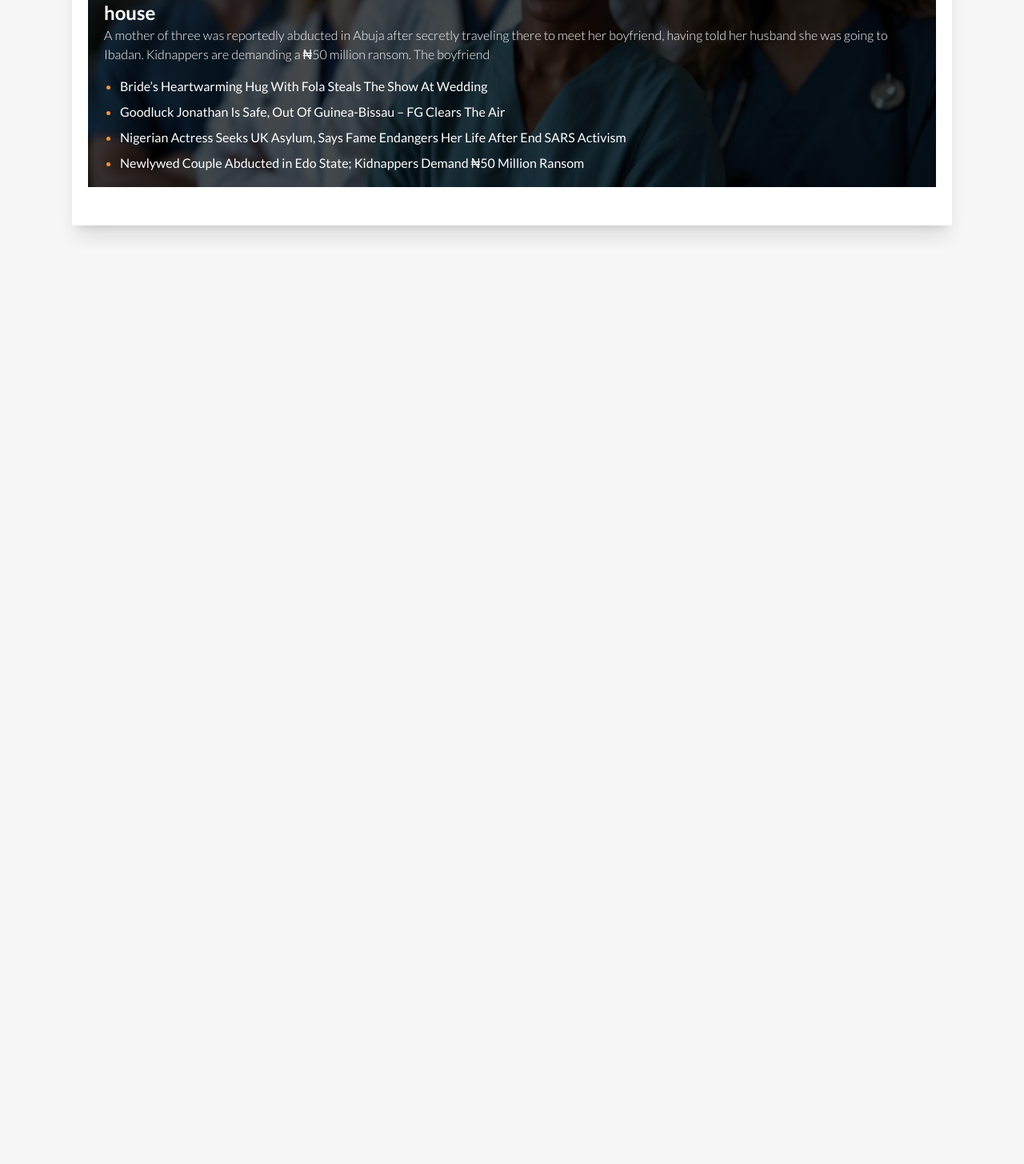
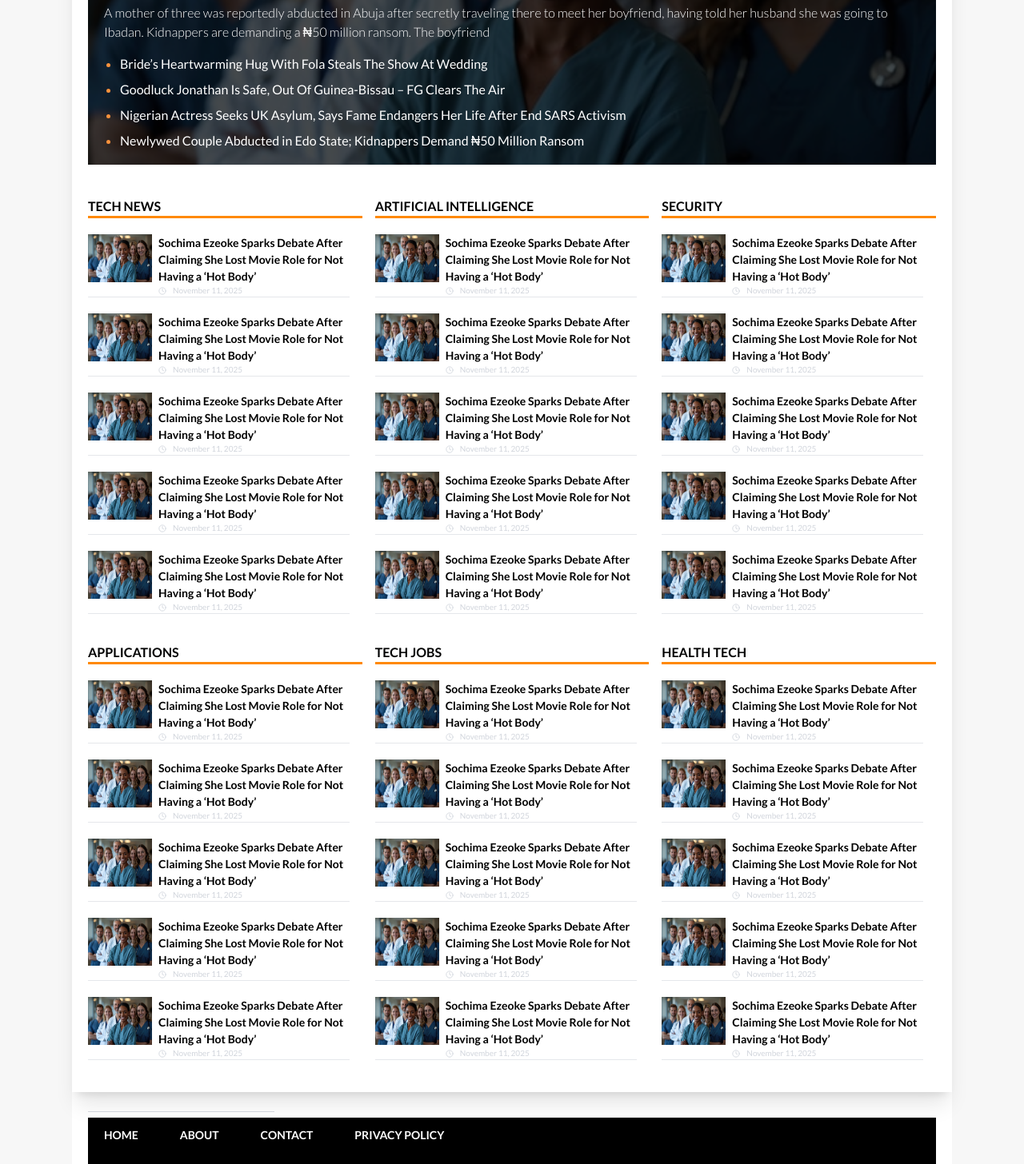
Before and after one commit to Tech041/nelblog, a Next.js app: page / in a window 1280 px wide. Shown: the part 494-1950 px from the top of the page at 80% size. Before the commit the page ends 806 px from the top, so only its background shows below. Built offline with nearby package versions, Linux system fonts and the light colour scheme.

Commit message:
added footer

```diff
--- a/src/app/globals.css
+++ b/src/app/globals.css
@@ -6,7 +6,6 @@ body {
   max-width: 1100px;
   margin: auto;
   margin-top: 40px;
-  margin-bottom: 30px;
   background-color: white;
 }
 li::marker {
--- a/src/app/layout.tsx
+++ b/src/app/layout.tsx
@@ -30,7 +30,7 @@ export default function RootLayout({
       <body className={lato.className}>
         <Navbar />
         {children}
-        {/* <Footer /> */}
+        <Footer />
       </body>
     </html>
   );
--- a/src/app/page.tsx
+++ b/src/app/page.tsx
@@ -1,11 +1,11 @@
-
+import Categories from "@/components/Categories";
 import Hero from "@/components/Hero";
 
 const Home = () => {
   return (
     <main className="shadow-xl">
-       <Hero />
-
+      <Hero />
+      <Categories />
     </main>
   );
 };
--- /dev/null
+++ b/src/components/BlogCard.tsx
@@ -0,0 +1,29 @@
+import Image from "next/image";
+import Link from "next/link";
+import { LuClock4 } from "react-icons/lu";
+
+const BlogCard = () => {
+  return (
+    <div className="w-full lg:max-w-[327px] max-h-[110px]  flex gap-2 my-5 border-b border-b-gray-200 ">
+      <div className="w-20 h-[60px]  relative">
+        <Image src={"/images/hero_img.png"} fill alt="Blog thumbnail" />
+      </div>
+      <div className="flex-1 ">
+        <Link
+          href={"#"}
+          className="text-[14px] font-semibold text-black hover:text-orange-400 line-clamp-3"
+        >
+          Sochima Ezeoke Sparks Debate After Claiming She Lost Movie Role for
+          Not Having a ‘Hot Body’
+        </Link>
+        <p className="text-[10px] text-gray-300 flex items-center gap-2">
+          {" "}
+          <LuClock4 />
+          <span className="">November 11, 2025</span>
+        </p>
+      </div>
+    </div>
+  );
+};
+
+export default BlogCard;
--- a/src/components/Categories.tsx
+++ b/src/components/Categories.tsx
@@ -1,24 +1,75 @@
+import Link from "next/link";
 import Container from "./Container";
+import BlogCard from "./BlogCard";
+const headingStyle = " uppercase border-b-3 font-semibold border-b-orange-400";
 
 const Categories = () => {
   return (
-    <section className="bg-gray-100 py-12">
+    <section className="bg-white py-5">
       <Container>
-        <div className="w-full h-full">
-          <h3 className="text-2xl font-bold mb-6">Categories</h3>
-          <div className="grid grid-cols-2 md:grid-cols-4 gap-4">
-            <span className="bg-yellow-200 px-4 py-2 rounded text-sm font-medium">
-              Guides
-            </span>
-            <span className="bg-green-200 px-4 py-2 rounded text-sm font-medium">
-              News
-            </span>
-            <span className="bg-blue-200 px-4 py-2 rounded text-sm font-medium">
-              Reviews
-            </span>
-            <span className="bg-purple-200 px-4 py-2 rounded text-sm font-medium">
-              Opinion
-            </span>
+        <div className="w-full h-full grid grid-cols-1 md:grid-cols-2 lg:grid-cols-3 gap-4 ">
+          <div className="">
+            <h1 className={headingStyle}>
+              <Link href={"/"}>Tech News</Link>
+            </h1>{" "}
+            <BlogCard />
+            <BlogCard />
+            <BlogCard />
+            <BlogCard />
+            <BlogCard />
+
+          </div>
+          <div className="">
+            <h1 className={headingStyle}>
+              <Link href={"/category/artificial-intelligence"}>
+                Artificial Intelligence
+              </Link>
+            </h1>
+            <BlogCard />
+            <BlogCard />
+            <BlogCard />
+            <BlogCard />
+            <BlogCard />
+          </div>
+          <div className="">
+            <h1 className={headingStyle}>
+              <Link href={"/category/security"}>Security </Link>
+            </h1>
+            <BlogCard />
+            <BlogCard />
+            <BlogCard />
+            <BlogCard />
+            <BlogCard />
+          </div>
+          <div className="">
+            <h1 className={headingStyle}>
+              <Link href={"/category/applications"}>Applications </Link>
+            </h1>
+            <BlogCard />
+            <BlogCard />
+            <BlogCard />
+            <BlogCard />
+            <BlogCard />
+          </div>
+          <div className="">
+            <h1 className={headingStyle}>
+              <Link href={"/category/tech-jobs"}>Tech Jobs </Link>
+            </h1>
+            <BlogCard />
+            <BlogCard />
+            <BlogCard />
+            <BlogCard />
+            <BlogCard />
+          </div>
+          <div className="">
+            <h1 className={headingStyle}>
+              <Link href={"/category/health-tech"}>Health Tech </Link>
+            </h1>
+            <BlogCard />
+            <BlogCard />
+            <BlogCard />
+            <BlogCard />
+            <BlogCard />
           </div>
         </div>
       </Container>
--- a/src/components/FeaturedPosts.tsx
+++ /dev/null
@@ -1,42 +0,0 @@
-import Container from "./Container";
-
-const FeaturedPosts = () => {
-  return (
-    <section className="w-full h-full py-12">
-      <Container>
-        <div className="w-full">
-          <h3 className="text-2xl font-bold mb-6">Featured Posts</h3>
-          <div className="grid md:grid-cols-3 gap-6">
-            <article className="border rounded-lg p-4 shadow hover:shadow-lg transition">
-              <h4 className="font-semibold text-lg mb-2">
-                How Next.js Powers Modern Blogs
-              </h4>
-              <p className="text-sm text-gray-600">
-                Explore the benefits of server-side rendering and static
-                generation.
-              </p>
-            </article>
-            <article className="border rounded-lg p-4 shadow hover:shadow-lg transition">
-              <h4 className="font-semibold text-lg mb-2">
-                Tailwind CSS: Utility-First Design
-              </h4>
-              <p className="text-sm text-gray-600">
-                Build beautiful UIs faster with Tailwind’s atomic classes.
-              </p>
-            </article>
-            <article className="border rounded-lg p-4 shadow hover:shadow-lg transition">
-              <h4 className="font-semibold text-lg mb-2">
-                Sanity CMS for Scalable Content
-              </h4>
-              <p className="text-sm text-gray-600">
-                Manage structured content with GROQ and real-time editing.
-              </p>
-            </article>
-          </div>
-        </div>
-      </Container>
-    </section>
-  );
-};
-
-export default FeaturedPosts;
--- a/src/components/Footer.tsx
+++ b/src/components/Footer.tsx
@@ -1,16 +1,79 @@
-import Container from "./Container";
+"use client";
+import Link from "next/link";
+import { footerLinks } from "@/uils/navLinks";
+import { IoCloseSharp } from "react-icons/io5";
+import { GiHamburgerMenu } from "react-icons/gi";
+import { useUiStore } from "@/store/uiStore";
 
 const Footer = () => {
+  const { isMobileNavOpen, toggleMobileNav } = useUiStore();
+
   return (
-    <footer className="bg-gray-900 text-white py-6">
-      <Container>
-        <div className=" px-4 text-center">
-          <p className="text-sm">
-            &copy; {new Date().getFullYear()} Gist 24/7. All rights reserved.
+    <header className=" w-full h-full text-black  ">
+      <div className=" w-full  lg:px-5">
+        {/* desktop */}
+        <div className="hidden md:block w-full h-full pt-3 lg:pt-5">
+          <div className="w-[22%] h-[0.25px] bg-gray-300 my-1" />
+          <div className="w-full   flex  flex-col justify-center  mt-2 bg-white">
+            <div className="w-full bg-black">
+              <nav className="w-full  text-white">
+                <ul className="flex gap-3">
+                  {footerLinks.map((link) => (
+                    <li
+                      key={link.title}
+                      className="uppercase text-sm font-semibold hover:bg-orange-400 hover:text-white px-5 py-3"
+                    >
+                      <Link href={`/category/${link.path}`}>{link.title}</Link>
+                    </li>
+                  ))}
+                </ul>
+              </nav>
+            </div>
+          </div>
+        </div>
+        {/* mobile */}
+
+        <div className="w-full md:hidden">
+          <div className=" w-full h-11 flex items-center justify-between bg-orange-400 border-b border-b-black text-white">
+            <div className="flex-1"></div>
+            <div className="flex-1 flex justify-end gap-2 items-center px-3  ">
+              <span className="font-bold">Menu</span>
+              <div onClick={toggleMobileNav} className="cursor-pointer">
+                {isMobileNavOpen ? (
+                  <IoCloseSharp className="w-6 h-6 text-white" />
+                ) : (
+                  <GiHamburgerMenu className={`  text-white   w-5 h-5`} />
+                )}
+              </div>
+            </div>
+          </div>
+          <div
+            className={`overflow-hidden bg-orange-400 transition-all duration-700 ease-in-out
+    ${isMobileNavOpen ? "h-[200px]" : "h-0"}`}
+          >
+            <nav className="w-full py-5">
+              <ul className="w-full flex flex-col capitalize pl-5 ">
+                {footerLinks.map((link) => (
+                  <li
+                    onClick={toggleMobileNav}
+                    key={link.path}
+                    className="py-2 font-semibold text-white text-sm"
+                  >
+                    <Link href={`/category/${link.path}`}>{link.title}</Link>
+                  </li>
+                ))}
+              </ul>
+            </nav>
+          </div>
+        </div>
+        <div className="w-full h-[41px] bg-black text-white flex items-center justify-center">
+          <p className="text-center text-xs">
+            Copyright © {new Date().getFullYear()} Gist24/7 Inc. All Rights
+            Reserved
           </p>
         </div>
-      </Container>
-    </footer>
+      </div>
+    </header>
   );
 };
 
--- a/src/components/Hero.tsx
+++ b/src/components/Hero.tsx
@@ -3,7 +3,7 @@ import Container from "./Container";
 
 const Hero = () => {
   return (
-    <section className="py-12">
+    <section className="py-5">
       <Container>
         <div className="relative w-full h-[650px] lg:h-[438px]">
           {/* Hero Image */}
--- a/src/uils/navLinks.ts
+++ b/src/uils/navLinks.ts
@@ -5,23 +5,42 @@ export const navLinks = [
   },
   {
     title: "news",
-    path: "/news",
+    path: "tech-news",
   },
   {
     title: "AI",
-    path: "/ai",
+    path: "artificial-intelligence",
   },
   {
     title: "security",
-    path: "/security",
+    path: "security",
   },
   {
     title: "applications",
-    path: "/applications",
+    path: "applications",
   },
 
   {
     title: " Jobs",
-    path: "/jobs",
+    path: "tech-jobs",
   },
 ];
+
+export const footerLinks = [
+  {
+    title: "home",
+    path: "/",
+  },
+  {
+    title: "about",
+    path: "about",
+  },
+  {
+    title: "contact",
+    path: "contact",
+  },
+  {
+    title: "privacy policy",
+    path: "privacy-policy",
+  },
+];
```
Also changed, not shown: src/components/Navbar.tsx (+16 -9 lines).
